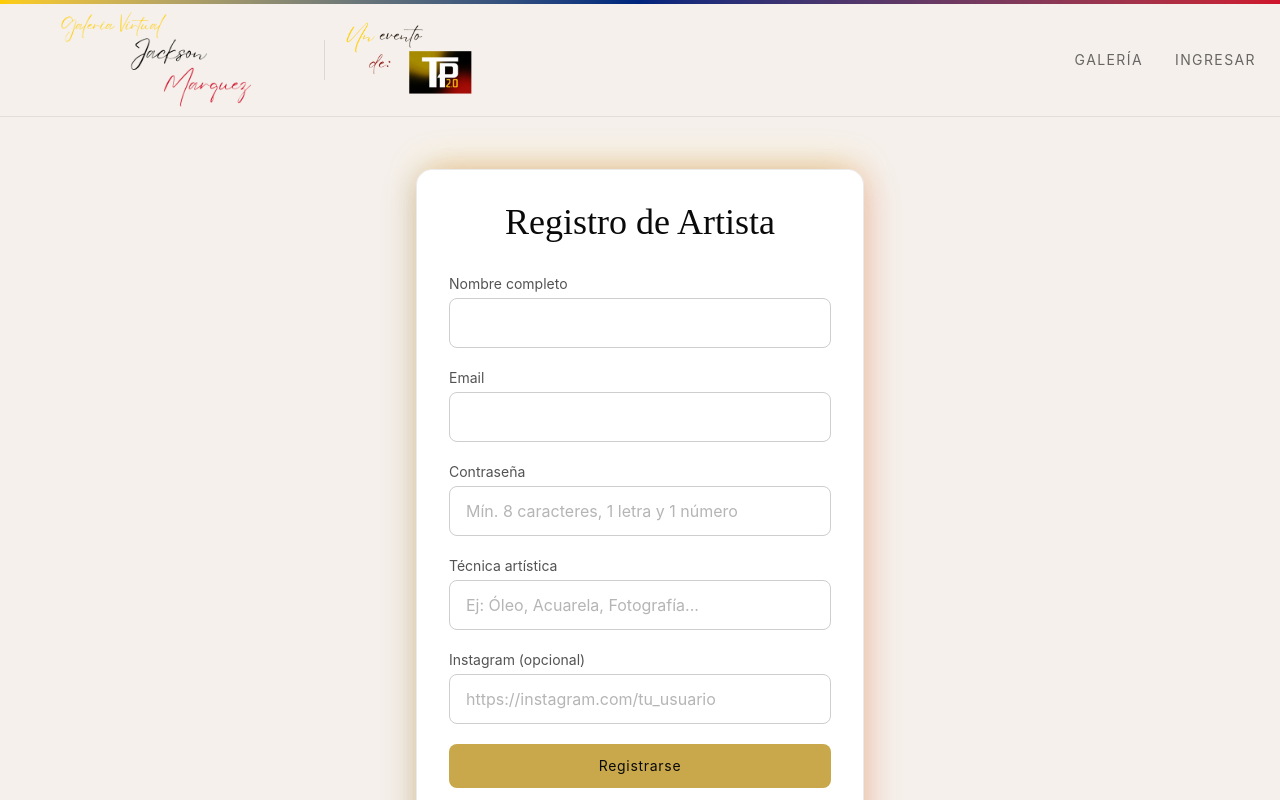
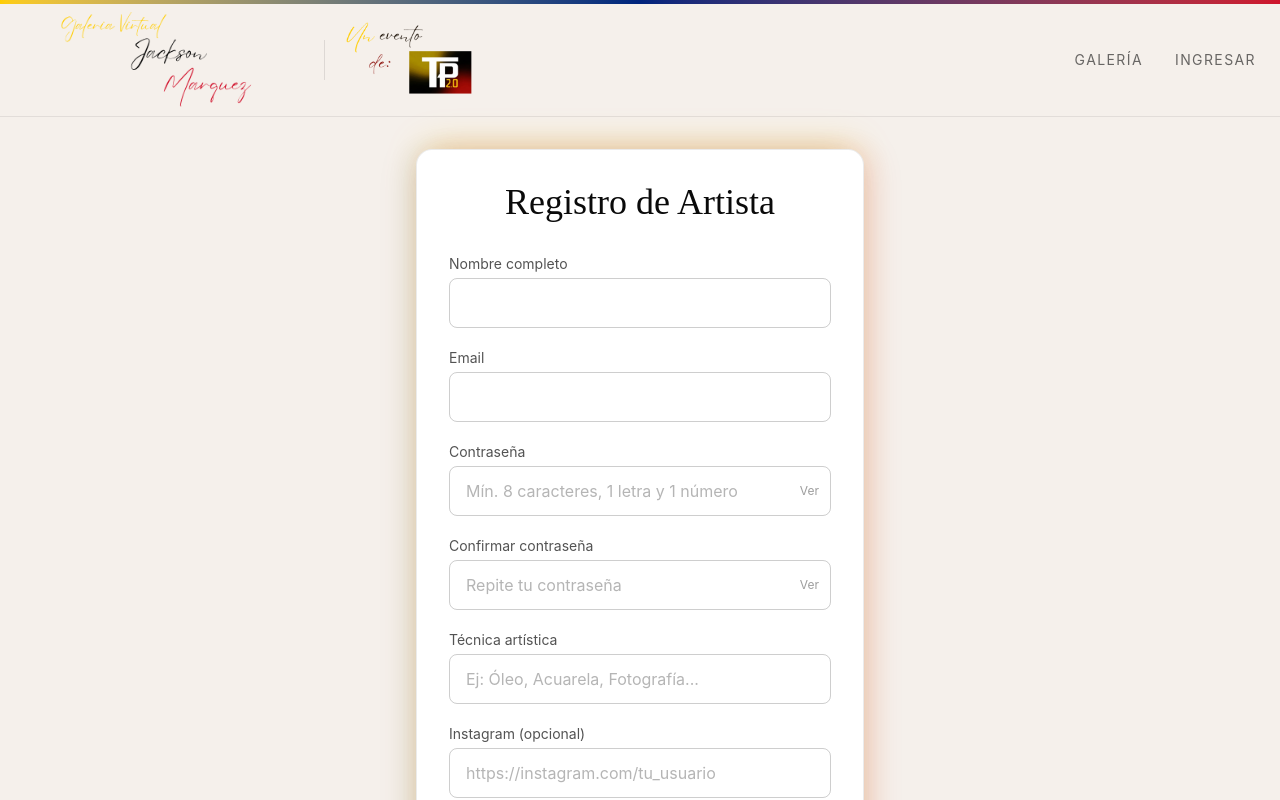
Before and after one commit to deadburn/galeria-arte, a React (Vite) app: page /register in a window 1280 px wide. Shown: the top 800 px of the page. Built offline with nearby package versions, Linux system fonts and the light colour scheme; no server answers.

Commit message:
Mejoras en UX formularios

```diff
--- a/src/lib/schemas.ts
+++ b/src/lib/schemas.ts
@@ -167,12 +167,18 @@ const instagramValidation = z
   .or(z.literal(""))
   .optional();
 
-export const registerSchema = z.object({
+export const registerSchema = z
+  .object({
     name: nameValidation,
     email: emailValidation,
     password: passwordValidation,
+    confirmPassword: z.string().min(1, "Confirma tu contraseña"),
     technique: techniqueValidation,
     portfolio_url: instagramValidation,
+  })
+  .refine((data) => data.password === data.confirmPassword, {
+    message: "Las contraseñas no coinciden",
+    path: ["confirmPassword"],
   });
 
 export type RegisterFormData = z.infer<typeof registerSchema>;
--- a/src/pages/Login.tsx
+++ b/src/pages/Login.tsx
@@ -9,6 +9,7 @@ import { getCurrentProfile } from "../lib/supabase/auth";
 
 export default function Login() {
   const [serverError, setServerError] = useState("");
+  const [showPassword, setShowPassword] = useState(false);
   const navigate = useNavigate();
 
   const {
@@ -89,11 +90,20 @@ export default function Login() {
               <label className="mb-1 block font-body text-sm text-black-deep/70">
                 Contraseña
               </label>
-              <input
-                type="password"
-                {...register("password")}
-                className="w-full rounded-lg border border-black-deep/20 bg-transparent px-4 py-3 font-body text-black-deep outline-none transition-colors focus:border-gold-accent"
-              />
+              <div className="relative">
+                <input
+                  type={showPassword ? "text" : "password"}
+                  {...register("password")}
+                  className="w-full rounded-lg border border-black-deep/20 bg-transparent px-4 py-3 pr-12 font-body text-black-deep outline-none transition-colors focus:border-gold-accent"
+                />
+                <button
+                  type="button"
+                  onClick={() => setShowPassword(!showPassword)}
+                  className="absolute right-3 top-1/2 -translate-y-1/2 font-body text-xs text-black-deep/40 transition-colors hover:text-black-deep"
+                >
+                  {showPassword ? "Ocultar" : "Ver"}
+                </button>
+              </div>
               {errors.password && (
                 <p className="mt-1 font-body text-xs text-red-400">
                   {errors.password.message}
--- a/src/pages/Register.tsx
+++ b/src/pages/Register.tsx
@@ -9,6 +9,8 @@ import { signUp } from "../lib/supabase/auth";
 export default function Register() {
   const [submitted, setSubmitted] = useState(false);
   const [serverError, setServerError] = useState("");
+  const [showPassword, setShowPassword] = useState(false);
+  const [showConfirm, setShowConfirm] = useState(false);
 
   const {
     register,
@@ -111,17 +113,54 @@ export default function Register() {
               <label className="mb-1 block font-body text-sm text-black-deep/70">
                 Contraseña
               </label>
+              <div className="relative">
                 <input
-                type="password"
+                  type={showPassword ? "text" : "password"}
                   {...register("password")}
                   maxLength={72}
                   autoComplete="new-password"
                   placeholder="Mín. 8 caracteres, 1 letra y 1 número"
-                className="w-full rounded-lg border border-black-deep/20 bg-transparent px-4 py-3 font-body text-black-deep placeholder:text-black-deep/30 outline-none transition-colors focus:border-gold-accent"
+                  className="w-full rounded-lg border border-black-deep/20 bg-transparent px-4 py-3 pr-12 font-body text-black-deep placeholder:text-black-deep/30 outline-none transition-colors focus:border-gold-accent"
                 />
+                <button
+                  type="button"
+                  onClick={() => setShowPassword(!showPassword)}
+                  className="absolute right-3 top-1/2 -translate-y-1/2 font-body text-xs text-black-deep/40 transition-colors hover:text-black-deep"
+                >
+                  {showPassword ? "Ocultar" : "Ver"}
+                </button>
+              </div>
               {errors.password && (
                 <p className="mt-1 font-body text-xs text-red-400">
                   {errors.password.message}
+                </p>
+              )}
+            </div>
+
+            <div>
+              <label className="mb-1 block font-body text-sm text-black-deep/70">
+                Confirmar contraseña
+              </label>
+              <div className="relative">
+                <input
+                  type={showConfirm ? "text" : "password"}
+                  {...register("confirmPassword")}
+                  maxLength={72}
+                  autoComplete="new-password"
+                  placeholder="Repite tu contraseña"
+                  className="w-full rounded-lg border border-black-deep/20 bg-transparent px-4 py-3 pr-12 font-body text-black-deep placeholder:text-black-deep/30 outline-none transition-colors focus:border-gold-accent"
+                />
+                <button
+                  type="button"
+                  onClick={() => setShowConfirm(!showConfirm)}
+                  className="absolute right-3 top-1/2 -translate-y-1/2 font-body text-xs text-black-deep/40 transition-colors hover:text-black-deep"
+                >
+                  {showConfirm ? "Ocultar" : "Ver"}
+                </button>
+              </div>
+              {errors.confirmPassword && (
+                <p className="mt-1 font-body text-xs text-red-400">
+                  {errors.confirmPassword.message}
                 </p>
               )}
             </div>
```
Lines whose indentation alone changed are shown as unchanged.
